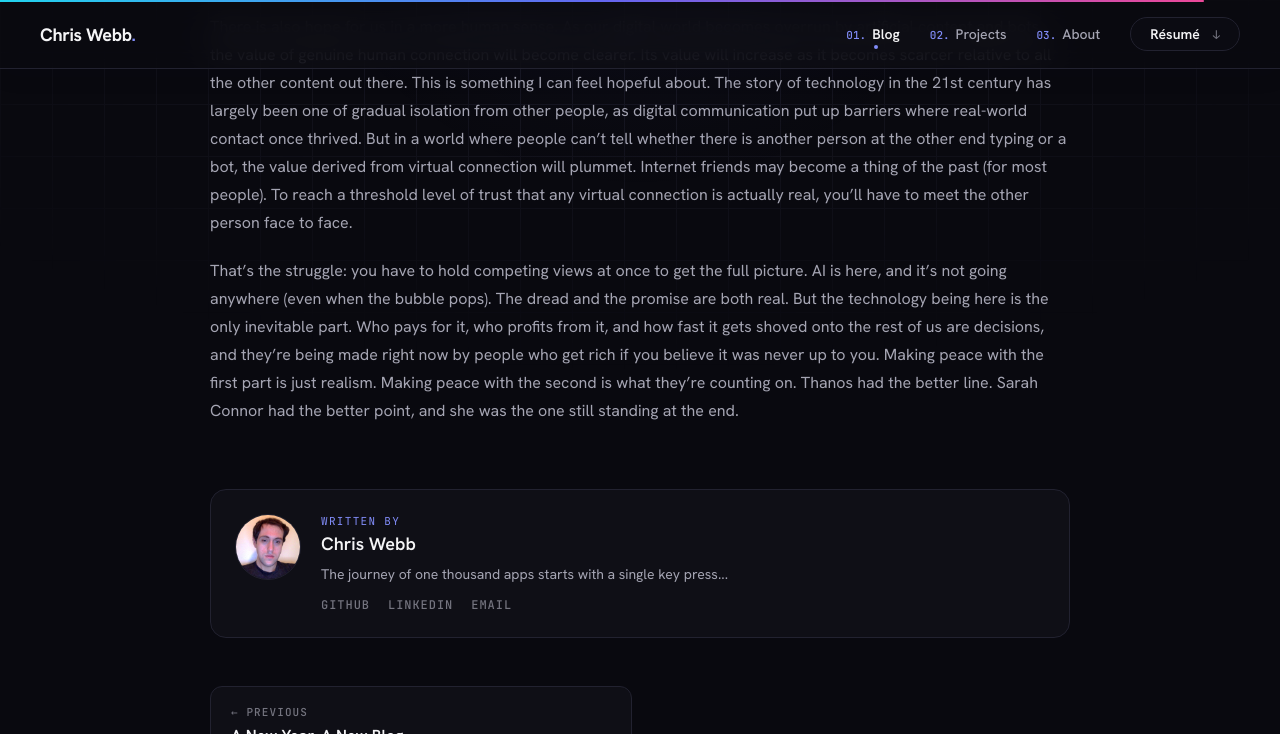
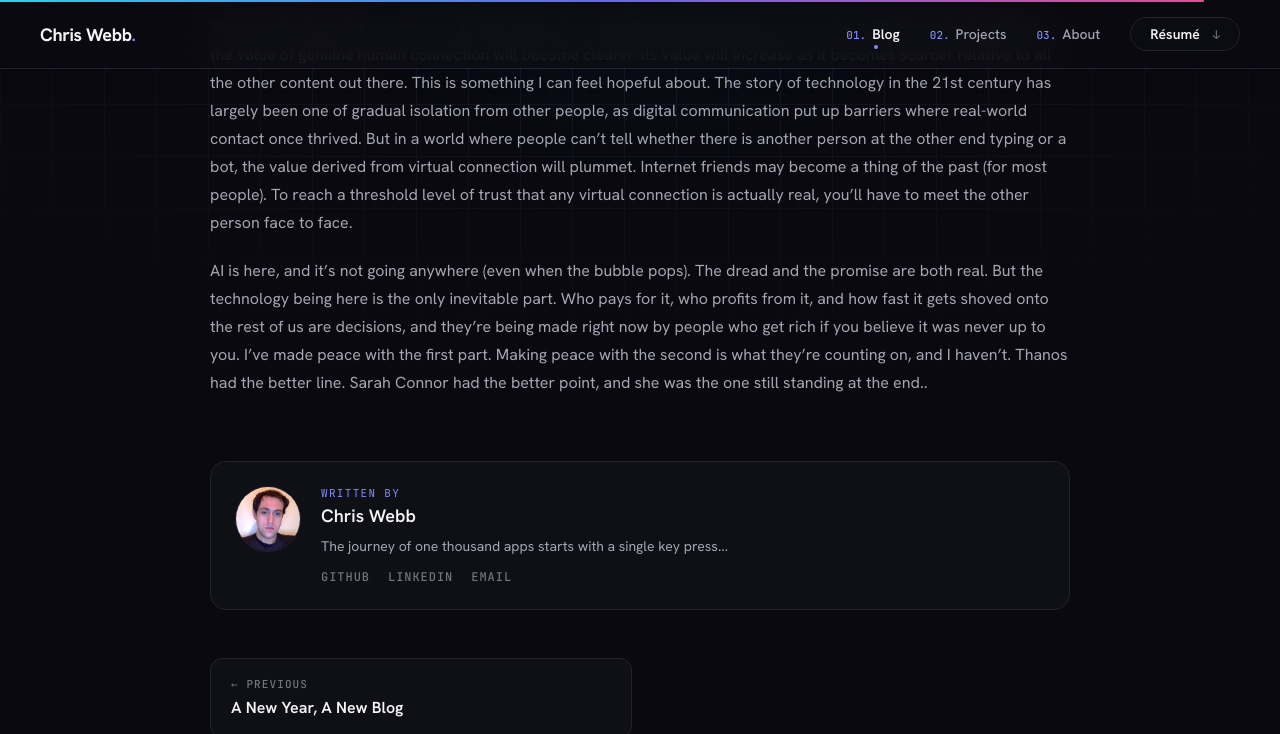
Before and after one commit to chriswebb09/chriswebb09.github.io, a Jekyll site: the page built from _posts/2026-09-30-our-ai-reality.markdown, in a window 1280 px wide and 900 px high, scrolled down 6807 px, cut to the strip 0-734 px from the top of the window. Built offline with Jekyll 4.4.1, drawn with Linux system fonts in a browser that asks for light colours; nearby versions of some CDN libraries.

Commit message:
update post

```diff
--- a/_posts/2026-09-30-our-ai-reality.markdown
+++ b/_posts/2026-09-30-our-ai-reality.markdown
@@ -97,4 +97,4 @@ So where does that leave me? Well, you could say that is also a mixed bag. If I
 
 There is also hope for us in a more human sense. As our digital world becomes overrun by artificial content and bots, the value of genuine human connection will become clearer. Its value will increase as it becomes scarcer relative to all the other content out there. This is something I can feel hopeful about. The story of technology in the 21st century has largely been one of gradual isolation from other people, as digital communication put up barriers where real-world contact once thrived. But in a world where people can't tell whether there is another person at the other end typing or a bot, the value derived from virtual connection will plummet. Internet friends may become a thing of the past (for most people). To reach a threshold level of trust that any virtual connection is actually real, you'll have to meet the other person face to face.
 
-That's the struggle: you have to hold competing views at once to get the full picture. AI is here, and it's not going anywhere (even when the bubble pops). The dread and the promise are both real. But the technology being here is the only inevitable part. Who pays for it, who profits from it, and how fast it gets shoved onto the rest of us are decisions, and they're being made right now by people who get rich if you believe it was never up to you. Making peace with the first part is just realism. Making peace with the second is what they're counting on. Thanos had the better line. Sarah Connor had the better point, and she was the one still standing at the end.
+AI is here, and it's not going anywhere (even when the bubble pops). The dread and the promise are both real. But the technology being here is the only inevitable part. Who pays for it, who profits from it, and how fast it gets shoved onto the rest of us are decisions, and they're being made right now by people who get rich if you believe it was never up to you. I've made peace with the first part. Making peace with the second is what they're counting on, and I haven't. Thanos had the better line. Sarah Connor had the better point, and she was the one still standing at the end..
```
